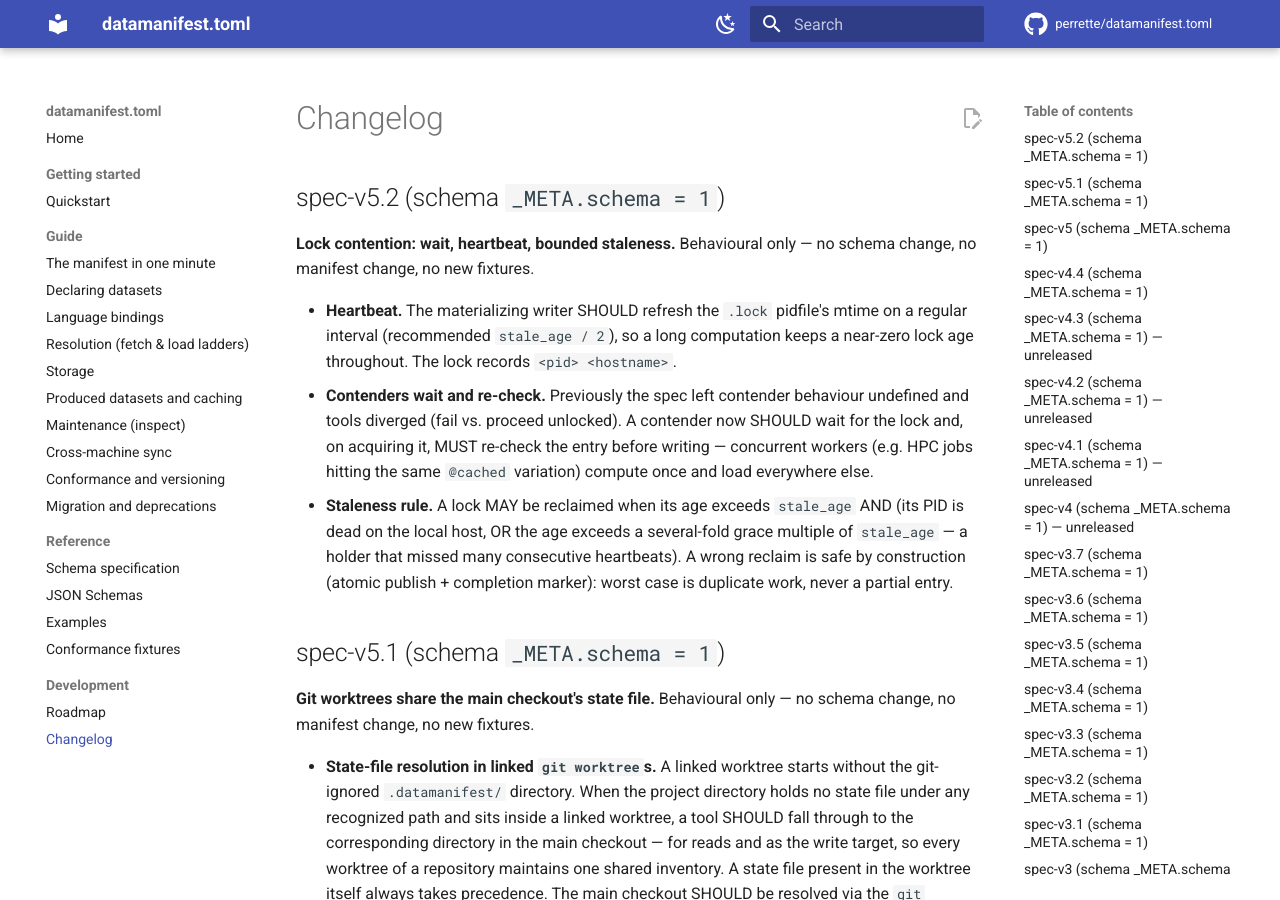
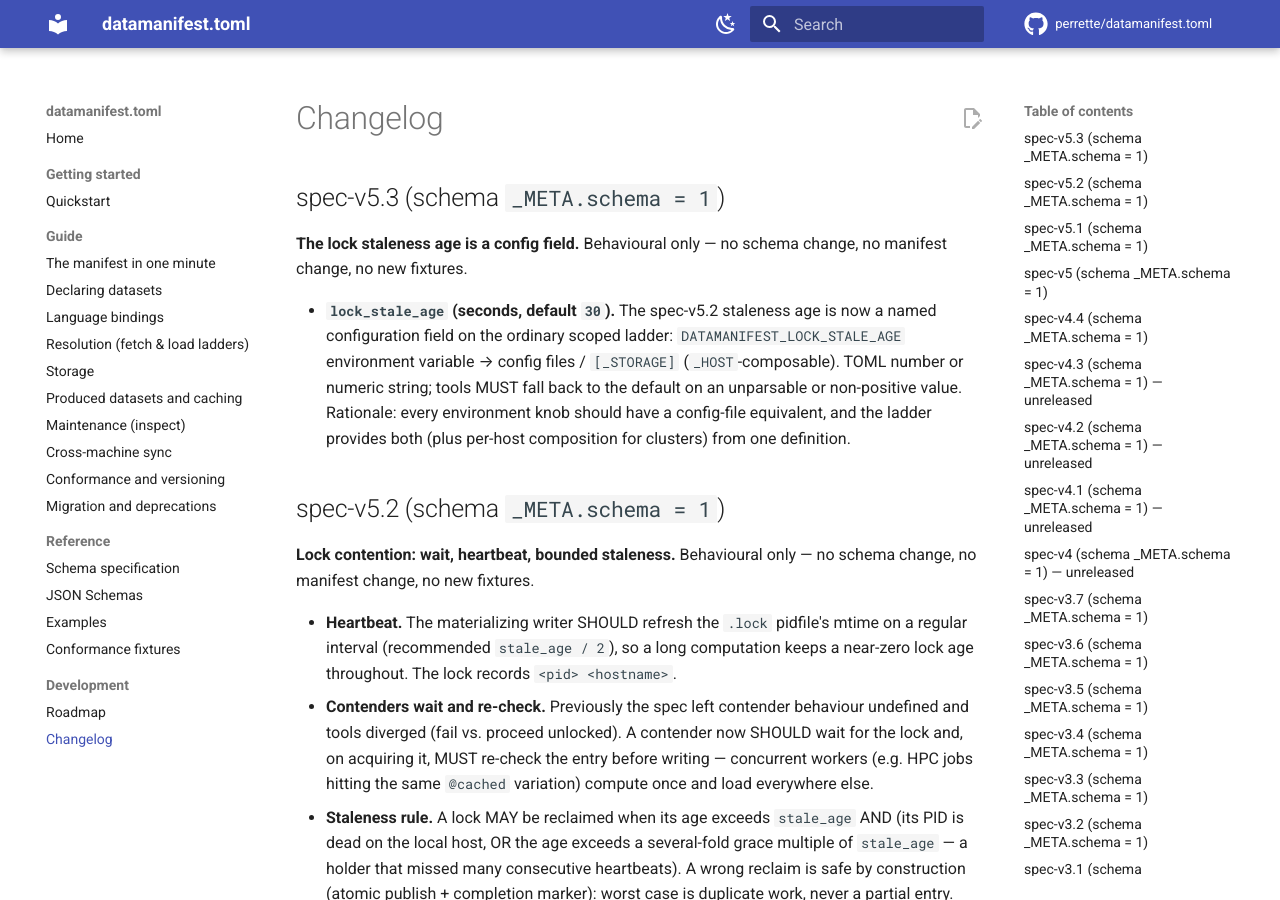
Before and after one commit to perrette/datamanifest.toml, an MkDocs documentation site: the page built from docs/changelog.md, in a window 1280 px wide and 900 px high. Built offline with MkDocs 1.6.1 and Material for MkDocs 9.7.7, drawn with Linux system fonts in a browser that asks for light colours; comment, search, counter and statistics services are not loaded.

Commit message:
Release spec-v5.3: the lock staleness age is the config field lock_stale_age

```diff
--- a/CHANGELOG.md
+++ b/CHANGELOG.md
@@ -1,4 +1,16 @@
 # Changelog
+
+## spec-v5.3 (schema `_META.schema = 1`)
+
+**The lock staleness age is a config field.** Behavioural only — no schema change, no
+manifest change, no new fixtures.
+
+- **`lock_stale_age` (seconds, default `30`).** The spec-v5.2 staleness age is now a named
+  configuration field on the ordinary scoped ladder: `DATAMANIFEST_LOCK_STALE_AGE`
+  environment variable → config files / `[_STORAGE]` (`_HOST`-composable). TOML number or
+  numeric string; tools MUST fall back to the default on an unparsable or non-positive
+  value. Rationale: every environment knob should have a config-file equivalent, and the
+  ladder provides both (plus per-host composition for clusters) from one definition.
 
 ## spec-v5.2 (schema `_META.schema = 1`)
 
```
Also changed, not shown: README.md (+1 -1 lines), SCHEMA.md (+6 -0 lines).
